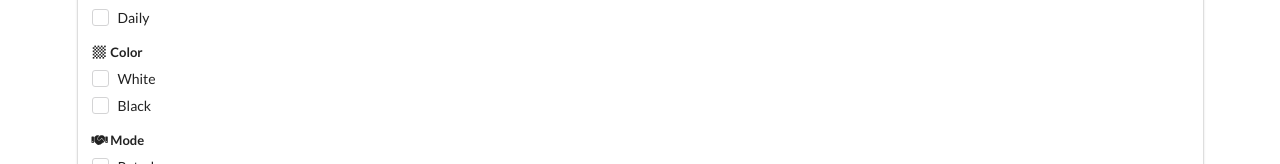
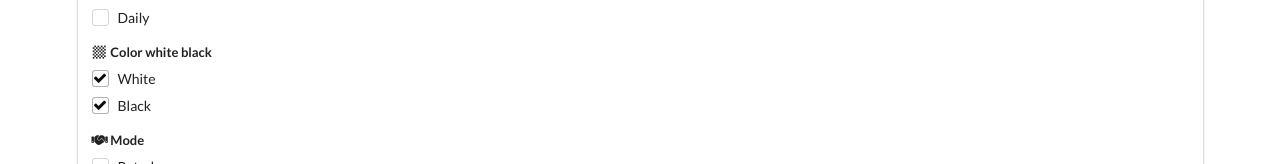
Before and after one commit to satrancci/pgn-downloader, a React (Create React App) app: page / in a window 1280 px wide. Shown: the part 267-431 px from the top of the page. Built offline with nearby package versions, Linux system fonts and the light colour scheme.

Commit message:
boxes checked by default for Color field

```diff
--- a/src/components/form/Color.js
+++ b/src/components/form/Color.js
@@ -1,8 +1,8 @@
 import React, { useState, useEffect } from "react";
 
 const Color = (props) => {
-  const [whiteChecked, setWhiteChecked] = useState(false);
-  const [blackChecked, setBlackChecked] = useState(false);
+  const [whiteChecked, setWhiteChecked] = useState(true);
+  const [blackChecked, setBlackChecked] = useState(true);
 
   const onWhiteCheck = () => {
     setWhiteChecked((checked) => !checked);
@@ -32,6 +32,7 @@
           <input
             id="white-color-checkbox"
             type="checkbox"
+            defaultChecked={whiteChecked}
             onChange={onWhiteCheck}
           />
           <label>White</label>
@@ -42,6 +43,7 @@
           <input
             id="black-color-checkbox"
             type="checkbox"
+            defaultChecked={blackChecked}
             onChange={onBlackCheck}
           />
           <label>Black</label>
```
